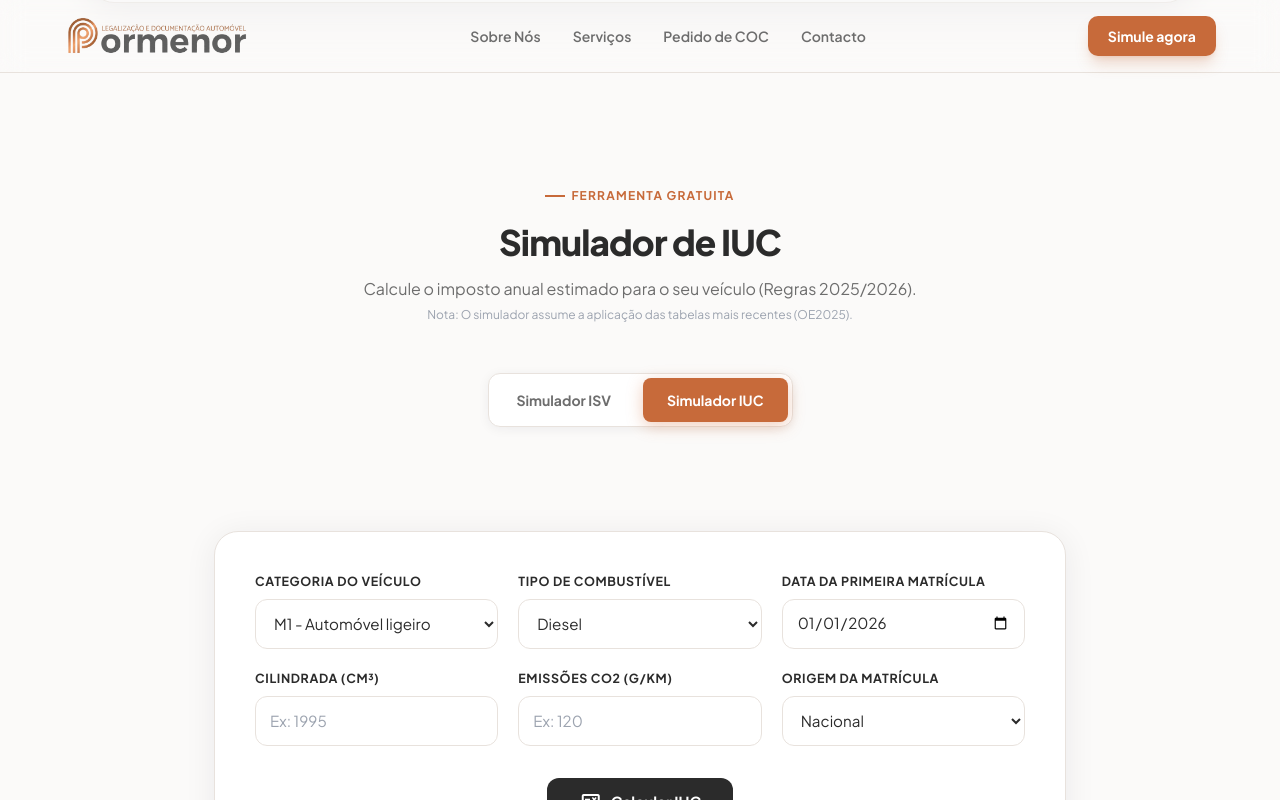
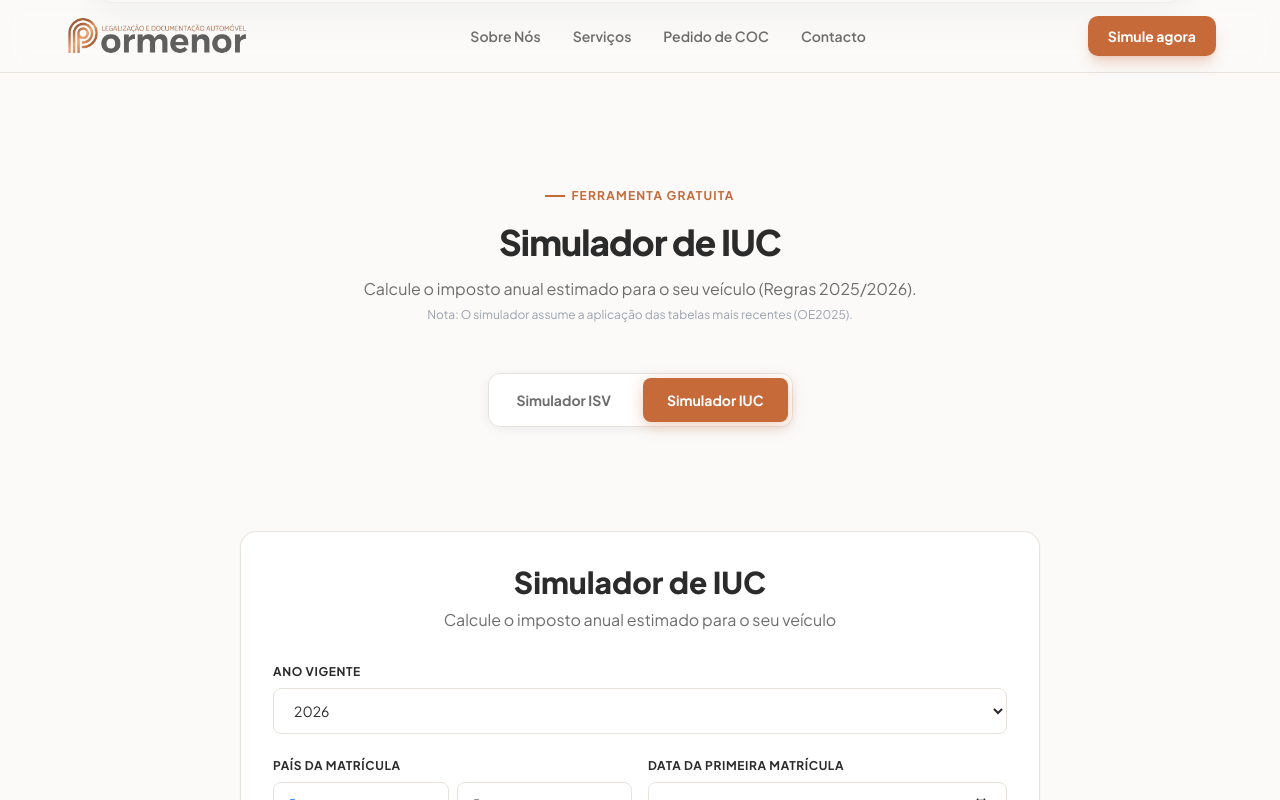
Before and after one commit to moliveira0602/pormenor-legal, a Next.js app: page / in a window 1280 px wide. Both pictures are taken after a click on the button "Simulador IUC". Shown: the part 2852-3652 px from the top of the page. Built offline with nearby package versions, Linux system fonts and the light colour scheme.

Commit message:
update simulator IUC

```diff
--- a/components/IucSimulator.tsx
+++ b/components/IucSimulator.tsx
@@ -21,6 +21,7 @@ export default function IucSimulator() {
   const [result, setResult] = useState<IucBreakdown | null>(null);
   const [error, setError] = useState("");
   const [dateStr, setDateStr] = useState(`${new Date().getFullYear()}-01-01`); // Initial date
+  const [consent, setConsent] = useState(false);
 
   const handleDateChange = (e: React.ChangeEvent<HTMLInputElement>) => {
     const val = e.target.value;
@@ -86,7 +87,7 @@ export default function IucSimulator() {
   };
 
   const inputClass =
-    "w-full h-[50px] rounded-xl border-[1.5px] border-[var(--border)] px-3.5 text-navy font-body text-[0.95rem] bg-white focus:outline-none focus:border-primary focus:ring-2 focus:ring-primary/12 transition-all";
+    "w-full h-[46px] rounded-lg border border-[var(--border)] px-4 text-navy font-body text-sm bg-white focus:outline-none focus:border-primary focus:ring-2 focus:ring-primary/12 transition-all";
 
   // Helper to format currency
   const formatCurrency = (val: number) =>
@@ -98,39 +99,71 @@ export default function IucSimulator() {
 
   return (
     <section className="py-24 px-6 bg-[var(--bg)]" id="iuc">
-      <div className="max-w-[900px] mx-auto">
+      <div className="max-w-[800px] mx-auto">
+        <div className="bg-white rounded-2xl p-8 border border-[var(--border)] shadow-sm">
 
-        <div className="bg-white rounded-3xl p-10 border border-[var(--border)] shadow-[0_4px_32px_rgba(7,17,43,0.07)]">
-          <div className="grid grid-cols-1 md:grid-cols-2 lg:grid-cols-3 gap-5">
-            {/* Category */}
+          {/* Título e subtítulo */}
+          <div className="text-center mb-8">
+            <h2 className="font-display font-extrabold text-navy text-2xl md:text-3xl mb-2">
+              Simulador de IUC
+            </h2>
+            <p className="text-muted text-sm md:text-base">
+              Calcule o imposto anual estimado para o seu veículo
+            </p>
+          </div>
+
+          {/* Formulário */}
+          <form onSubmit={(e) => { e.preventDefault(); handleCalculate(); }} className="space-y-6">
+
+            {/* Ano vigente */}
             <div className="flex flex-col gap-2">
-              <label className="text-[0.78rem] font-bold text-navy uppercase tracking-wider">
-                Categoria do Veículo
+              <label className="text-xs font-bold text-navy uppercase tracking-wider">
+                Ano vigente
               </label>
-              <select className={inputClass} value={form.category} onChange={handleChange("category")}>
-                <option value="M1">M1 - Automóvel ligeiro</option>
-                <option value="N1">N1 - Veículo comercial ligeiro</option>
+              <select className={inputClass} value={form.year} onChange={handleChange("year")}>
+                <option value="">Selecione o ano</option>
+                {Array.from({ length: 5 }, (_, i) => new Date().getFullYear() + i).map(year => (
+                  <option key={year} value={year}>{year}</option>
+                ))}
               </select>
             </div>
 
-            {/* Fuel */}
+            {/* País da matrícula */}
+            <div className="grid grid-cols-1 md:grid-cols-2 gap-4">
               <div className="flex flex-col gap-2">
-              <label className="text-[0.78rem] font-bold text-navy uppercase tracking-wider">
-                Tipo de Combustível
+                <label className="text-xs font-bold text-navy uppercase tracking-wider">
+                  País da matrícula
                 </label>
-              <select className={inputClass} value={form.fuel} onChange={handleChange("fuel")}>
-                <option value="diesel">Diesel</option>
-                <option value="gasolina">Gasolina</option>
-                <option value="hibrido">Híbrido</option>
-                <option value="eletrico">Elétrico</option>
-                <option value="gpl">GPL/Gás Natural</option>
-              </select>
+                <div className="grid grid-cols-2 gap-2">
+                  <label className="flex items-center gap-3 p-3 border border-[var(--border)] rounded-lg cursor-pointer hover:bg-gray-50">
+                    <input
+                      type="radio"
+                      name="origin"
+                      value="national"
+                      checked={form.origin === "national"}
+                      onChange={handleChange("origin")}
+                      className="text-primary focus:ring-primary"
+                    />
+                    <span className="text-sm">Nacional</span>
+                  </label>
+                  <label className="flex items-center gap-3 p-3 border border-[var(--border)] rounded-lg cursor-pointer hover:bg-gray-50">
+                    <input
+                      type="radio"
+                      name="origin"
+                      value="foreign"
+                      checked={form.origin === "foreign"}
+                      onChange={handleChange("origin")}
+                      className="text-primary focus:ring-primary"
+                    />
+                    <span className="text-sm">Estrangeira</span>
+                  </label>
+                </div>
               </div>
 
-            {/* Date */}
+              {/* Data da primeira matrícula */}
               <div className="flex flex-col gap-2">
-              <label className="text-[0.78rem] font-bold text-navy uppercase tracking-wider">
-                Data da Primeira Matrícula
+                <label className="text-xs font-bold text-navy uppercase tracking-wider">
+                  Data da primeira matrícula
                 </label>
                 <input
                   className={inputClass}
@@ -140,10 +173,25 @@ export default function IucSimulator() {
                   max={new Date().toISOString().split('T')[0]}
                 />
               </div>
+            </div>
 
-            {/* CC */}
+            {/* Tipo de combustível, Cilindrada e Emissões na mesma linha */}
+            <div className="grid grid-cols-1 md:grid-cols-3 gap-4">
               <div className="flex flex-col gap-2">
-              <label className="text-[0.78rem] font-bold text-navy uppercase tracking-wider">
+                <label className="text-xs font-bold text-navy uppercase tracking-wider">
+                  Tipo de combustível
+                </label>
+                <select className={inputClass} value={form.fuel} onChange={handleChange("fuel")}>
+                  <option value="gasolina">Gasolina</option>
+                  <option value="diesel">Diesel</option>
+                  <option value="eletrico">Elétrico</option>
+                  <option value="hibrido">Híbrido</option>
+                  <option value="gpl">GPL/Gás Natural</option>
+                </select>
+              </div>
+
+              <div className="flex flex-col gap-2">
+                <label className="text-xs font-bold text-navy uppercase tracking-wider">
                   Cilindrada (cm³)
                 </label>
                 <input
@@ -155,9 +203,8 @@ export default function IucSimulator() {
                 />
               </div>
 
-            {/* CO2 */}
               <div className="flex flex-col gap-2">
-              <label className="text-[0.78rem] font-bold text-navy uppercase tracking-wider">
+                <label className="text-xs font-bold text-navy uppercase tracking-wider">
                   Emissões CO2 (g/km)
                 </label>
                 <input
@@ -168,33 +215,41 @@ export default function IucSimulator() {
                   onChange={handleChange("co2")}
                 />
               </div>
-
-            {/* Origin */}
-            <div className="flex flex-col gap-2">
-              <label className="text-[0.78rem] font-bold text-navy uppercase tracking-wider">
-                Origem da Matrícula
-              </label>
-              <select className={inputClass} value={form.origin} onChange={handleChange("origin")}>
-                <option value="national">Nacional</option>
-                <option value="foreign">Estrangeira</option>
-              </select>
-            </div>
             </div>
 
-          <div className="mt-8 flex items-center justify-center">
+            {/* Consentimento */}
+            <div className="flex items-start gap-3 p-4 bg-gray-50 rounded-lg">
+              <input
+                type="checkbox"
+                id="consent"
+                checked={consent}
+                onChange={(e) => setConsent(e.target.checked)}
+                className="mt-1 text-primary focus:ring-primary"
+              />
+              <label htmlFor="consent" className="text-sm text-navy">
+                Declaro que os dados inseridos são verdadeiros e aceito que este cálculo seja apenas indicativo.
+              </label>
+            </div>
+
+            {/* Botão de simulação */}
+            <div className="mt-6 flex items-center justify-center">
               <button
-              onClick={handleCalculate}
-              className="w-full md:w-auto px-8 h-[50px] bg-navy hover:bg-primary text-white rounded-xl font-display font-bold text-[0.95rem] flex items-center justify-center gap-2 transition-all hover:-translate-y-0.5 hover:shadow-lg hover:shadow-primary/25"
+                type="submit"
+                disabled={!consent}
+                className={`w-full md:w-auto px-6 h-[46px] rounded-lg font-display font-bold text-sm flex items-center justify-center gap-2 transition-all ${
+                  consent
+                    ? "bg-navy hover:bg-primary text-white"
+                    : "bg-gray-200 text-gray-400 cursor-not-allowed"
+                }`}
               >
-              <span className="material-symbols-outlined text-xl">calculate</span>
+                <span className="material-symbols-outlined text-base">calculate</span>
                 Calcular IUC
               </button>
             </div>
 
             <div className="mt-4 text-center">
-            <p className="text-[10px] text-gray-400">
-               * O cálculo não dispensa a consulta das tabelas oficiais da AT. Valores indicativos baseados nas regras em vigor (OE2025). <br/>
-               Para veículos com mais de 25 anos, o IUC pode ser isento.
+              <p className="text-xs text-gray-400">
+                * Valores indicativos baseados nas regras em vigor (OE2025)
               </p>
             </div>
 
@@ -202,69 +257,86 @@ export default function IucSimulator() {
               <p className="mt-4 text-red-500 text-sm font-medium text-center">{error}</p>
             )}
 
+            {/* Área de resultado */}
             {result && (
-            <div className="mt-8 grid grid-cols-1 lg:grid-cols-2 gap-6 animate-in fade-in slide-in-from-bottom-4 duration-500">
+              <div className="mt-8 space-y-6 animate-in fade-in slide-in-from-bottom-4 duration-500">
                 {/* Total Card */}
-              <div className="p-8 rounded-2xl bg-gradient-to-br from-navy to-[#1a2f5e] text-white flex flex-col justify-center">
-                <p className="text-white/60 text-xs font-bold uppercase tracking-widest mb-1">
+                <div className="p-6 rounded-xl bg-gradient-to-r from-navy to-[#1a2f5e] text-white">
+                  <div className="flex items-center justify-between">
+                    <div>
+                      <p className="text-white/70 text-xs font-bold uppercase tracking-widest mb-1">
                         Total Anual a Pagar
                       </p>
-                <p className="font-display font-extrabold text-[2.5rem] leading-none">
+                      <p className="font-display font-extrabold text-2xl">
                         {result.isExempt
                           ? "Isento"
                           : formatCurrency(result.total)}
                       </p>
                       {result.isExempt && result.exemptReason && (
-                    <p className="text-white/80 text-sm mt-2">{result.exemptReason}</p>
+                          <p className="text-white/80 text-sm mt-1">{result.exemptReason}</p>
                       )}
-                 {!result.isExempt && (
-                     <div className="mt-4 space-y-1">
-                        <p className="text-white/40 text-xs">
-                        Versão: {result.version}
-                        </p>
-                        <p className="text-white/40 text-xs">
-                        * Valor indicativo. Confirmar sempre junto da AT.
-                        </p>
                     </div>
-                 )}
+                    <div className="text-right">
+                      <p className="text-white/40 text-xs">Versão: {result.version}</p>
+                    </div>
+                  </div>
                 </div>
 
                 {/* Breakdown Card */}
                 {!result.isExempt && (
-                <div className="p-6 rounded-2xl bg-white border border-[var(--border)]">
+                  <div className="p-6 rounded-xl bg-gray-50">
                     <p className="text-muted text-xs font-bold uppercase tracking-widest mb-4">
                       Detalhe do Cálculo
                     </p>
-                  <ul className="space-y-3 text-sm text-navy">
-                    <li className="flex justify-between items-center border-b border-gray-100 pb-2">
+                    <div className="space-y-3">
+                      <div className="flex justify-between items-center text-sm">
                         <span>Componente Motor</span>
                         <span className="font-semibold">{formatCurrency(result.engineComponent)}</span>
-                    </li>
+                      </div>
                       {result.co2Component > 0 && (
-                         <li className="flex justify-between items-center border-b border-gray-100 pb-2">
+                        <div className="flex justify-between items-center text-sm">
                           <span>Componente CO2</span>
                           <span className="font-semibold">{formatCurrency(result.co2Component)}</span>
-                        </li>
+                        </div>
                       )}
                       {result.dieselExtra > 0 && (
-                         <li className="flex justify-between items-center border-b border-gray-100 pb-2 text-red-600">
+                        <div className="flex justify-between items-center text-sm text-red-600">
                           <span>Agravamento Diesel</span>
                           <span className="font-semibold">+{formatCurrency(result.dieselExtra)}</span>
-                        </li>
+                        </div>
                       )}
-                    <li className="flex justify-between items-center border-b border-gray-100 pb-2">
+                      <div className="flex justify-between items-center text-sm border-t border-gray-200 pt-3">
                         <span>Subtotal</span>
                         <span className="font-semibold">{formatCurrency(result.subtotal)}</span>
-                    </li>
-                    <li className="flex justify-between items-center">
+                      </div>
+                      <div className="flex justify-between items-center text-sm font-bold border-t border-gray-200 pt-3">
                         <span>Total</span>
-                        <span className="font-semibold">{formatCurrency(result.total)}</span>
-                    </li>
-                  </ul>
+                        <span className="font-bold">{formatCurrency(result.total)}</span>
+                      </div>
+                    </div>
                   </div>
                 )}
               </div>
             )}
+
+            {/* Nova simulação */}
+            {result && (
+              <div className="mt-6 flex justify-center">
+                <button
+                  type="button"
+                  onClick={() => {
+                    setResult(null);
+                    setForm(INITIAL_FORM);
+                    setDateStr(`${new Date().getFullYear()}-01-01`);
+                    setConsent(false);
+                  }}
+                  className="px-6 h-[40px] bg-gray-200 hover:bg-gray-300 text-navy rounded-lg font-display font-bold text-sm transition-all"
+                >
+                  Nova Simulação
+                </button>
+              </div>
+            )}
+          </form>
         </div>
       </div>
     </section>
```
Lines whose indentation alone changed are shown as unchanged.
